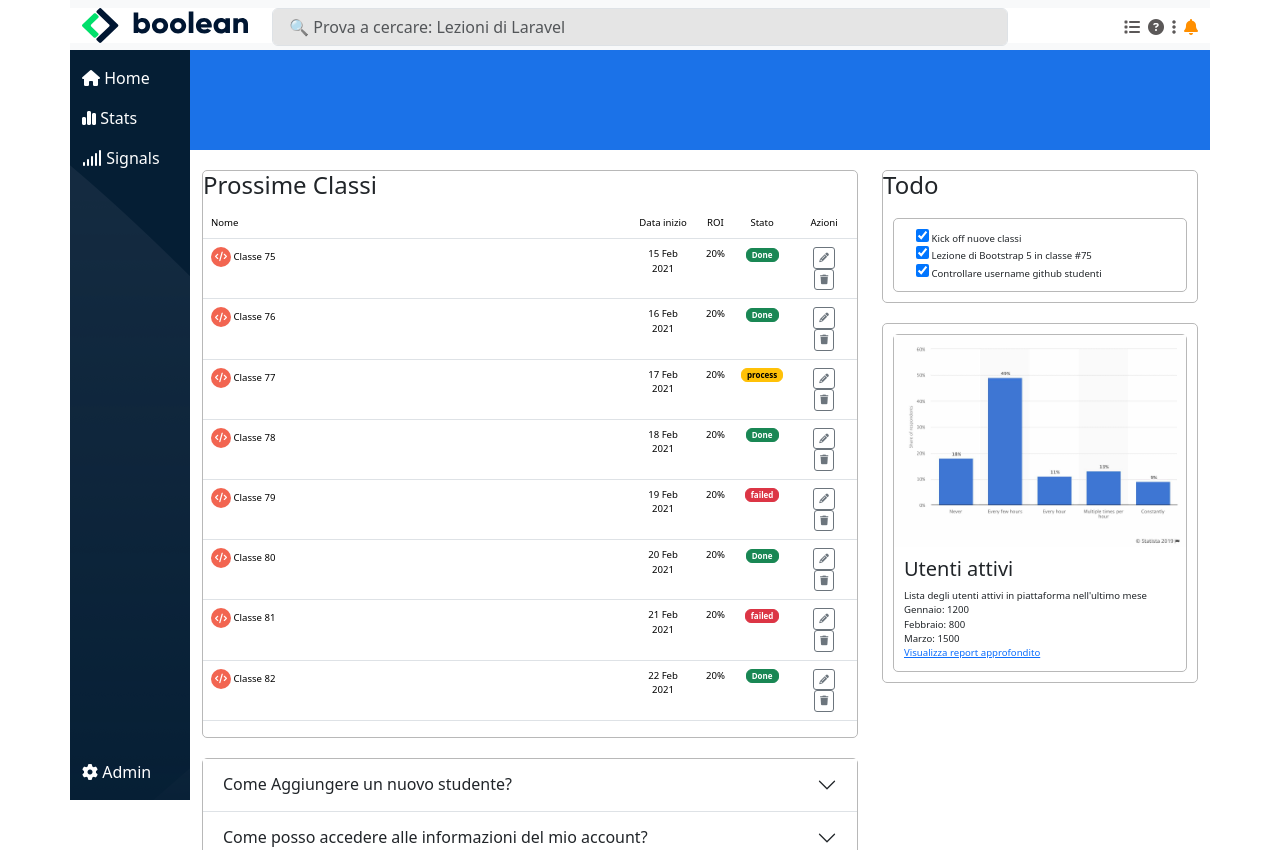
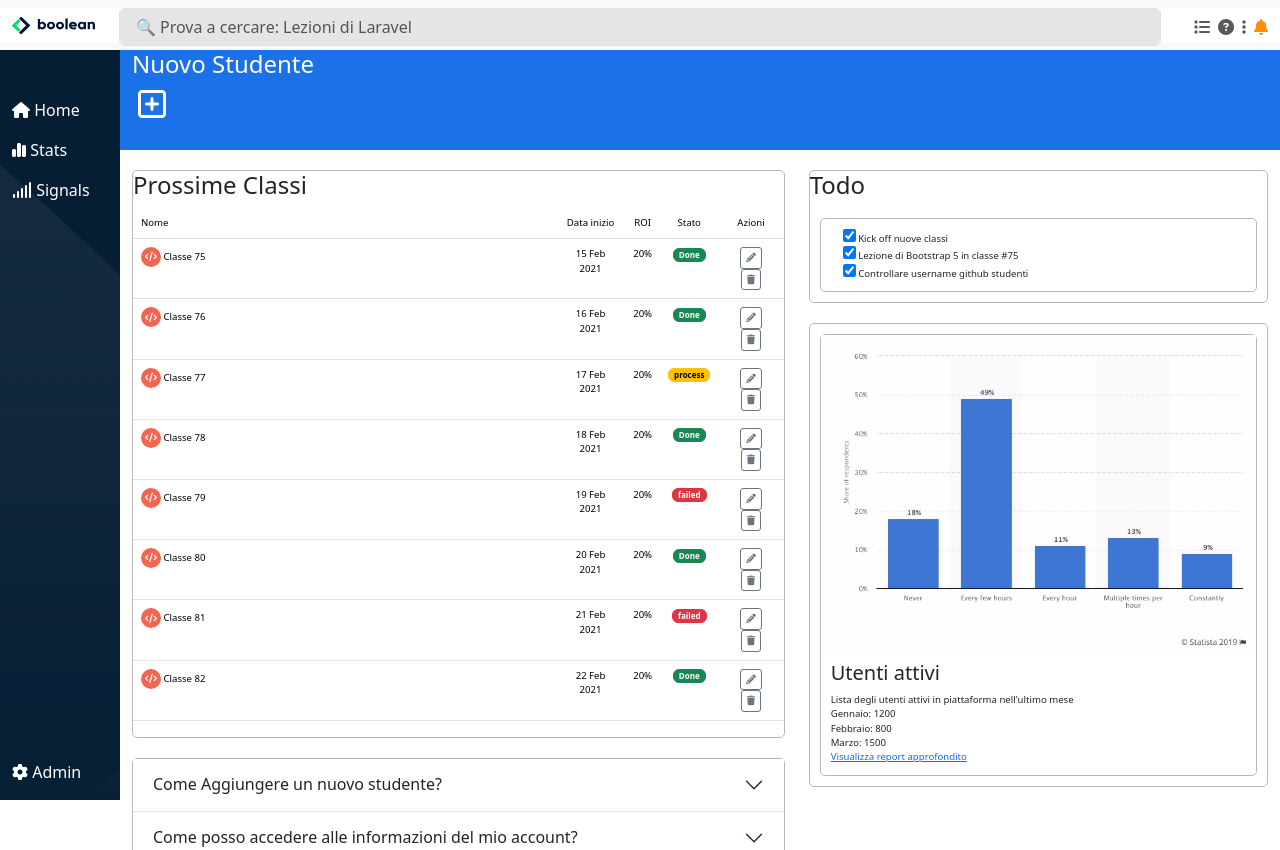
Before and after one commit to ValerioViteritti/html-css-bootstrap-dashboard, a plain HTML site: page index.html in a window 1280 px wide. Drawn offline with nearby package versions, Linux system fonts and the light colour scheme.

Commit message:
minor fix

```diff
--- a/css/style.css
+++ b/css/style.css
@@ -7,10 +7,22 @@
 
 body{
     overflow: hidden;
+    margin: 0 auto;
+
+
 
     font-size: 0.6rem;
 
 }
+
+
+@media (min-width: 0px) {
+    .container, .container-lg, .container-md, .container-sm, .container-xl, .container-xxl {
+      max-width: 2400px;
+    }
+  }
+
+
 
 .btn{
     font-size: 0.5rem;
@@ -67,6 +79,8 @@ body{
 /* REGOLE DELL'HEADER */
 
 header{
+
+
 
 
 }
@@ -147,6 +161,8 @@ header .gap-2 .fa-solid{
 
 header .gap-2 .fa-bell{
     color: #ff8f00;
+    background-color: white;
+    border: none;
 }
 
 /* debug */
@@ -263,12 +279,19 @@ main{
 
 #top-main{
     background-color: #1b72e8;
+    color: white;
 
     /* debug */
     width: 100%;
+    min-height: 100px;
+}
 
-    height: 100px;
+#top-main .fa-square-plus{
+    color: white;
+    font-size: 2rem;
 }
+
+
 
 #image-stats{
     width: 100%;
--- a/index.html
+++ b/index.html
@@ -30,23 +30,54 @@
     //.HHHH...HHHH..EEEEEEEEEEEEEAA.....AAAA.ADDDDDDDD....DEEEEEEEEEE.ERRR....RRRR..
     //.............................................................................. -->
     <header class="d-flex justify-content-center" >
-        <div class="container">
+        <div class="container container-md container-xxl w-100">
             <div class="row mt-2">
-                <div class="col-1 col-lg-2 h-100 d-flex justify-content-start">
+                <div class="col-1 h-100 d-flex justify-content-start">
                   <img src="img/mobile-logo.png" alt="" id="logo-small">
                   <img src="img/logo.svg" alt="" id="logo">
 
 
                 </div>
-                <div class="col-10 col-lg-8 d-flex align-items-center">
+                <div class="col-10 d-flex align-items-center">
                   <input class="form-control" type="serch" placeholder=" &#x1F50D Prova a cercare: Lezioni di Laravel ">
 
                 </div>
-                <div class="col-1 col-lg-2 d-flex align-items-center gap-2 justify-content-end">
+                <div class="col-1 d-flex align-items-center gap-2 justify-content-end">
                   <a href="#"><i class="fa-solid fa-list"></i></a>
                   <a href="#"><i class="fa-solid fa-circle-question"></i></a>
                   <a href="#"><i class="fa-solid fa-ellipsis-vertical"></i></a>
                   <a href="#"><i class="fa-solid fa-bell"></i></a>
+
+
+
+
+
+
+
+
+
+
+
+
+
+
+
+
+
+
+
+
+
+
+
+
+
+
+
+
+
+
+
 
 
 
@@ -77,12 +108,12 @@
         <div class="container d-flex">
             <div class="row">
                 <div id="nav-laterale">
-                <div class="nav-extended flex-column gap-3 mt-3">
+                <div class="nav-extended flex-column gap-3 mt-5">
                     <a href="#"><i class="fa-solid fa-house"></i> Home</a>
                     <a href="#"><i class="fa-solid fa-chart-simple"></i> Stats</a>
                     <a href="#"><i class="fa-solid fa-signal"></i> Signals</a>
                 </div>
-                <div class="nav-icon flex-column align-items-center gap-3 mt-3">
+                <div class="nav-icon flex-column align-items-center gap-3 mt-5">
                   <a href="#"><i class="fa-solid fa-house"></i></a>
                     <a href="#"><i class="fa-solid fa-chart-simple"></i></a>
                     <a href="#"><i class="fa-solid fa-signal"></i></a>
@@ -106,11 +137,25 @@
             <div id="bigger" class="container">
                 <div class="row">
                     <div id="top-main" class="col">
+                      <div>
+                        <h4>Nuovo Studente</h4>
+                        <button class="btn" type="button" data-bs-toggle="offcanvas" data-bs-target="#offcanvasRight" aria-controls="offcanvasRight"><i class="fa-regular fa-square-plus"></i></button>
+
+                        <div class="offcanvas offcanvas-end" tabindex="-1" id="offcanvasRight" aria-labelledby="offcanvasRightLabel">
+                          <div class="offcanvas-header">
+                          <h5 class="offcanvas-title" id="offcanvasRightLabel">Inserisci un nuovo studente</h5>
+                          <button type="button" class="btn-close" data-bs-dismiss="offcanvas" aria-label="Close"></button>
+                          </div>
+                          <div class="offcanvas-body">
+                          ...
+                          </div>
+                      </div>
+                      </div>
 
                     </div>
                 </div>
                 <div class="row row-cols-1 row-cols-lg-2">
-                    <div class="col-12 col-lg-8">
+                    <div class="col-12 col-lg-7">
 
                         <div class="card">
                             <div>
@@ -262,7 +307,7 @@
 
 
                     </div>
-                    <div class="col-12 col-lg-4">
+                    <div class="col-12 col-lg-5">
 
                         <div class="card">
                             <div>
```
